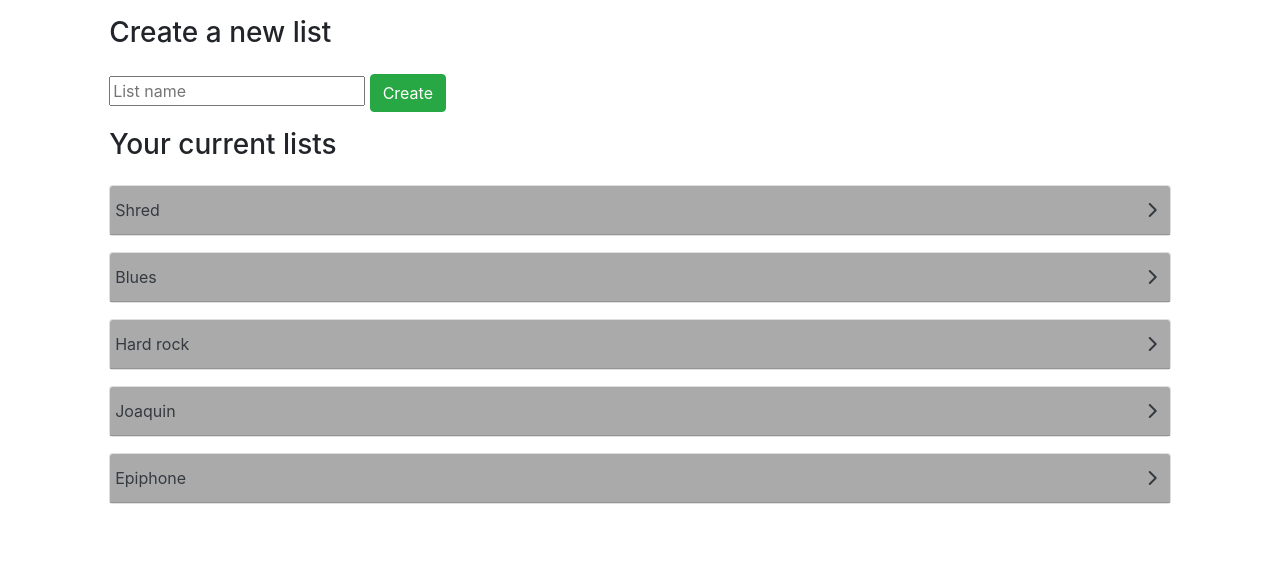
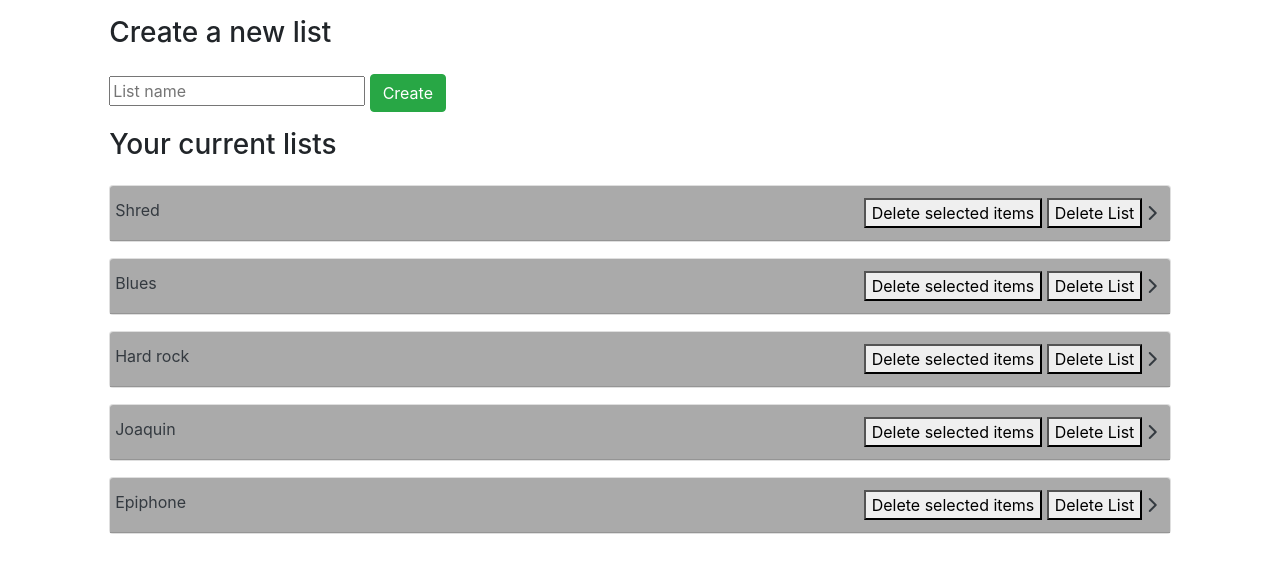
Before and after one commit to Joaqo99/FindYourGuitar, a Django app: page /mylists/ in a window 1280 px wide. Shown: the part 56-629 px from the top of the page. Run offline with Django 3.2, Linux system fonts and the light colour scheme; data comes from the database, SQL or seed files in the repository; both versions use the stored data as it was after the commit; some libraries are stand-ins or nearby versions.

Commit message:
Delete items y lists, se bugeó el formulario de crear lista

```diff
--- a/list_tracker/templates/list_tracker/mylists.html
+++ b/list_tracker/templates/list_tracker/mylists.html
@@ -28,7 +28,7 @@
             <form method="post" action="#">
                 {% csrf_token %}
                 {{ form }}
-                <button type="submit" class="btn btn-success" name="create">Create</button>
+                <button type="submit" class="btn btn-success" name="createList">Create</button>
             </form>
         </div>
         <div class="col-sm-1 pr-0"></div>
@@ -45,11 +45,15 @@
                 <div class="col-sm-1"></div>
                 <div class="col-sm-10">
                     <div class="list_container">
+                        <form action="#" method="post">
+                            {% csrf_token %}
                             <div class="card">
                                 <div class="card-header text-dark" style="background-color: #aaa;">
                                     <div class="row justify-content-between">
                                         <div class="listname_container">{{ x.name }}</div>
                                         <div class="icon_container text-right justify-content-end">
+                                            <button type="submit" name="deleteItems" value="delete_{{ x.id }}_items">Delete selected items</button>
+                                            <button type="submit" name="deleteList" value="delete_{{ x.id }}_list">Delete List</button>
                                             <a class="card-link justify-content-end mr-2" data-toggle="collapse" href="#collapse{{ forloop.counter }}">
                                                 <i class="fas fa-chevron-right arrow text-dark"></i>
                                             </a>
@@ -64,6 +68,7 @@
                                         <table class="table table-hover">
                                             <thead>
                                                 <tr>
+                                                    <th scope="col"></th>
                                                     <th scope="col">Brand</th>
                                                     <th scope="col">Model</th>
                                                     <th scope="col">Price</th>
@@ -74,6 +79,7 @@
                                             <tbody>
                                                 {% for guitar in x.guitar_set.all %}
                                                     <tr>
+                                                        <td><input type="checkbox" value="delete" name="d{{guitar.id}}"></td>
                                                         <td>{{ guitar.brand }}</td>
                                                         <td>{{ guitar.g_model }}</td>
                                                         <td>$ {{ guitar.price }}</td>
@@ -87,6 +93,7 @@
                                     {% endif %}
                                 </div>
                             </div>
+                        </form>
                     </div>
                 </div>
                 <div class="col-sm-1 pr-0"></div>
--- a/list_tracker/views.py
+++ b/list_tracker/views.py
@@ -6,11 +6,24 @@ from .forms import CreateNewList
 
 def mylists(response):
     if response.method == "POST":
-        form = CreateNewList(response.POST)
-        if form.is_valid():
-            n = form.cleaned_data["name"]
-            l = List(name=n)
-            l.save()
+        if response.POST.get("deleteList"):
+            guitarList_id = response.POST["deleteList"].rsplit('_')[1]
+            guitarList = List.objects.get(id=guitarList_id)
+            guitarList.delete()
+
+        elif response.POST.get("deleteItems"):
+            guitarList_id = response.POST["deleteItems"].rsplit('_')[1]
+            guitarList = List.objects.get(id=guitarList_id)
+            for guitar in guitarList.guitar_set.all() :
+                if response.POST.get("d" + str(guitar.id)) == "delete":
+                    guitar.delete()
+
+        elif response.POST.get("createList"):
+            form = CreateNewList(response.POST)
+            if form.is_valid():
+                n = form.cleaned_data["name"]
+                l = List(name=n)
+                l.save()
 
     form = CreateNewList()
     my_dict = {"lists":List.objects.all(), "form":form}
```
Also changed, not shown: db.sqlite3. Lines whose indentation alone changed are shown as unchanged.
